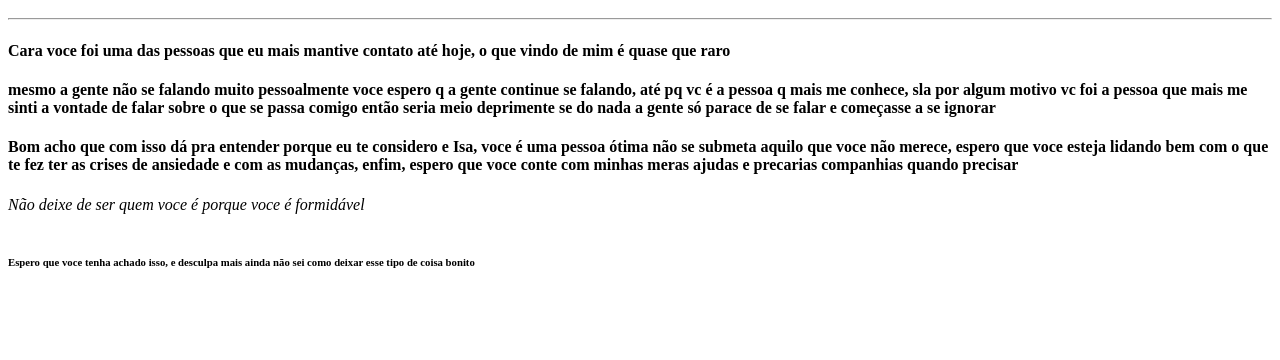
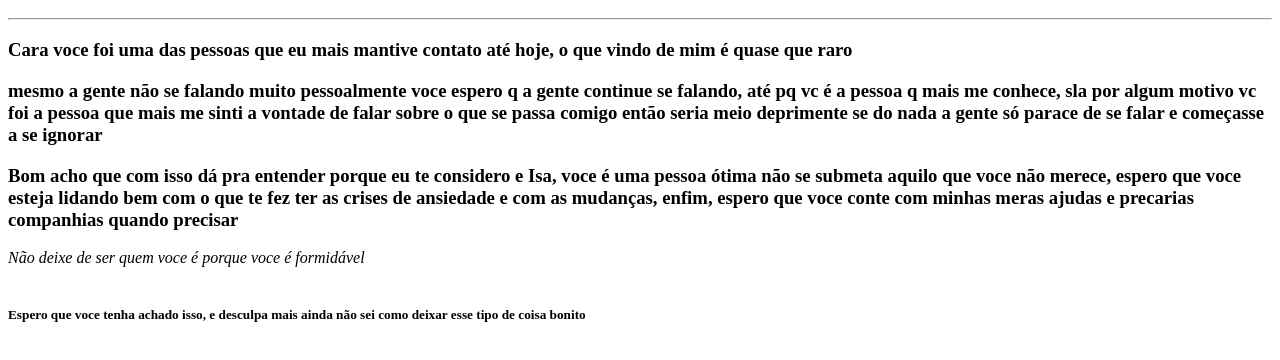
Before and after one commit to Sonbery/-, a plain HTML site: page Index.html in a window 1280 px wide. Shown: the part 48-408 px from the top of the page. Drawn offline with Linux system fonts and the light colour scheme.

Commit message:
Update Index.html

```diff
--- a/Index.html
+++ b/Index.html
@@ -6,12 +6,12 @@
 <h1>Falando Sério</h1>
 <hr>
 
-<h4>Cara voce foi uma das pessoas que eu mais mantive contato até hoje, o que vindo de mim é quase que raro</h4>
-<h4>mesmo a gente não se falando muito pessoalmente voce espero q a gente continue se falando, até pq vc é a pessoa q mais me conhece, sla por algum motivo vc foi a pessoa que mais me sinti a vontade de falar sobre o que se passa comigo então seria meio deprimente se do nada a gente só parace de se falar e começasse a se ignorar</h4>
-<h4>Bom acho que com isso dá pra entender porque eu te considero e Isa, voce é uma pessoa ótima não se submeta aquilo que voce não merece, espero que voce esteja lidando bem com o que te fez ter as crises de ansiedade e com as mudanças, enfim, espero que voce conte com minhas meras ajudas e precarias companhias quando precisar</h4>
+<h3>Cara voce foi uma das pessoas que eu mais mantive contato até hoje, o que vindo de mim é quase que raro</h3>
+<h3>mesmo a gente não se falando muito pessoalmente voce espero q a gente continue se falando, até pq vc é a pessoa q mais me conhece, sla por algum motivo vc foi a pessoa que mais me sinti a vontade de falar sobre o que se passa comigo então seria meio deprimente se do nada a gente só parace de se falar e começasse a se ignorar</h3>
+<h3>Bom acho que com isso dá pra entender porque eu te considero e Isa, voce é uma pessoa ótima não se submeta aquilo que voce não merece, espero que voce esteja lidando bem com o que te fez ter as crises de ansiedade e com as mudanças, enfim, espero que voce conte com minhas meras ajudas e precarias companhias quando precisar</h3>
 <i>Não deixe de ser quem voce é porque voce é formidável</i>
 <br>
 <br>
-<h6>Espero que voce tenha achado isso, e desculpa mais ainda não sei como deixar esse tipo de coisa bonito</h6>
+<h5>Espero que voce tenha achado isso, e desculpa mais ainda não sei como deixar esse tipo de coisa bonito</h5>
 </body>
 </html>
```
